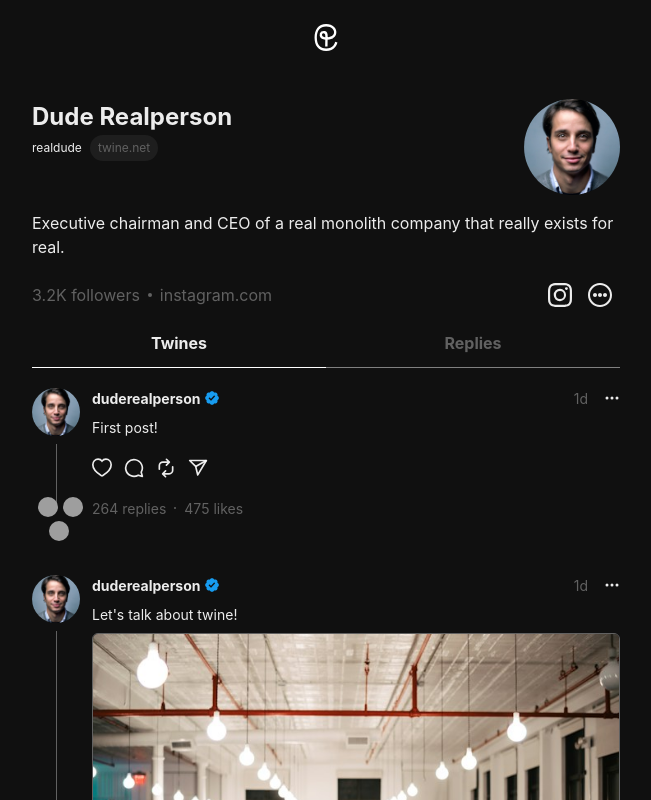
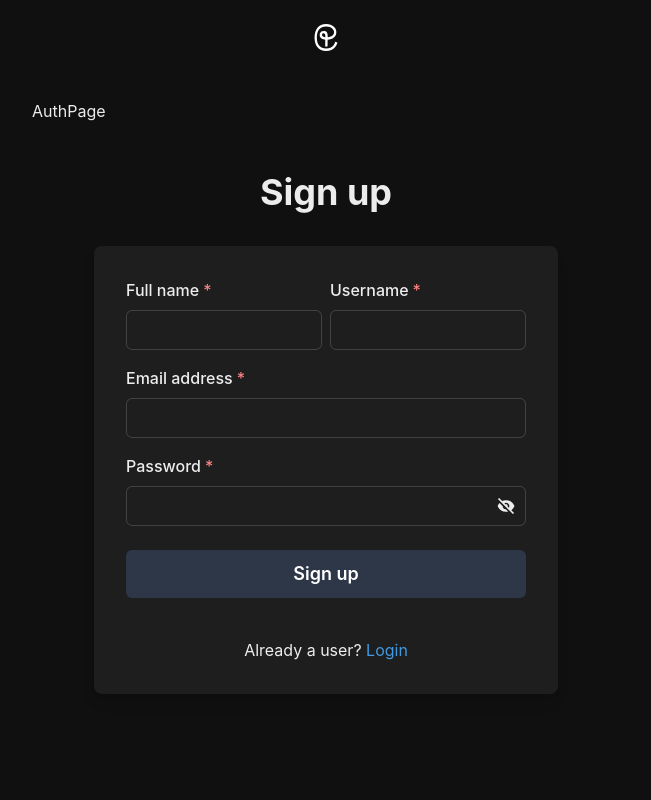
Before and after one commit to ReFabri/Twine, a React (Vite) app in the folder frontend/: page /auth in a window 1280 px wide. Shown: the top 800 px of the page, without its empty margins (314-965 px from the left). Built offline with nearby package versions, Linux system fonts and the light colour scheme; grey boxes are pictures that could not be loaded.

Commit message:
Add Authpage.jsx to frontend

```diff
--- a/frontend/src/App.jsx
+++ b/frontend/src/App.jsx
@@ -4,6 +4,7 @@
 import HomePage from "./pages/HomePage";
 import UserPage from "./pages/UserPage";
 import PostPage from "./pages/PostPage";
+import AuthPage from "./pages/AuthPage";
 
 function App() {
   return (
@@ -11,6 +12,7 @@
       <Header />
       <Routes>
         <Route path="/" element={<HomePage />} />
+        <Route path="/auth" element={<AuthPage />} />
         <Route path="/:username" element={<UserPage />} />
         <Route path="/:username/post/:pid" element={<PostPage />} />
       </Routes>
--- /dev/null
+++ b/frontend/src/components/SignupCard.jsx
@@ -0,0 +1,144 @@
+import { useState } from "react";
+import { BiSolidShow, BiSolidHide } from "react-icons/bi";
+import {
+  Flex,
+  Box,
+  FormControl,
+  FormLabel,
+  Input,
+  InputGroup,
+  Stack,
+  HStack,
+  InputRightElement,
+  Button,
+  Heading,
+  Text,
+  useColorModeValue,
+  Link,
+} from "@chakra-ui/react";
+
+const SignupCard = () => {
+  const [authScreen, setAuthScreen] = useState("TODO");
+  const [showPassword, setShowPassword] = useState(false);
+  const [inputs, setInputs] = useState({
+    name: "",
+    username: "",
+    email: "",
+    password: "",
+  });
+
+  const handleSignup = (e) => {
+    //TODO
+    e.preventDefault();
+    console.log(authScreen);
+  };
+
+  return (
+    <Flex align={"center"} justify={"center"}>
+      <Stack spacing={8} mx={"auto"} maxW={"lg"} py={12} px={6}>
+        <Stack align={"center"}>
+          <Heading fontSize={"4xl"} textAlign={"center"}>
+            Sign up
+          </Heading>
+        </Stack>
+        <Box
+          rounded={"lg"}
+          bg={useColorModeValue("white", "gray.dark")}
+          boxShadow={"lg"}
+          p={8}
+        >
+          <Stack spacing={4}>
+            <HStack>
+              <Box>
+                <FormControl isRequired>
+                  <FormLabel>Full name</FormLabel>
+                  <Input
+                    type="text"
+                    onChange={(e) =>
+                      setInputs({ ...inputs, name: e.target.value })
+                    }
+                    value={inputs.name}
+                  />
+                </FormControl>
+              </Box>
+              <Box>
+                <FormControl isRequired>
+                  <FormLabel>Username</FormLabel>
+                  <Input
+                    type="text"
+                    onChange={(e) =>
+                      setInputs({ ...inputs, username: e.target.value })
+                    }
+                    value={inputs.username}
+                  />
+                </FormControl>
+              </Box>
+            </HStack>
+            <FormControl isRequired>
+              <FormLabel>Email address</FormLabel>
+              <Input
+                type="email"
+                onChange={(e) =>
+                  setInputs({ ...inputs, email: e.target.value })
+                }
+                value={inputs.email}
+              />
+            </FormControl>
+            <FormControl isRequired>
+              <FormLabel>Password</FormLabel>
+              <InputGroup>
+                <Input
+                  type={showPassword ? "text" : "password"}
+                  onChange={(e) =>
+                    setInputs({ ...inputs, password: e.target.value })
+                  }
+                  value={inputs.password}
+                />
+                <InputRightElement h={"full"}>
+                  <Button
+                    p={0}
+                    m={0}
+                    variant={"ghost"}
+                    onClick={() =>
+                      setShowPassword((showPassword) => !showPassword)
+                    }
+                  >
+                    {showPassword ? (
+                      <BiSolidShow size="50%" />
+                    ) : (
+                      <BiSolidHide size="50%" />
+                    )}
+                  </Button>
+                </InputRightElement>
+              </InputGroup>
+            </FormControl>
+            <Stack spacing={10} pt={2}>
+              <Button
+                loadingText="Submitting"
+                size="lg"
+                bg={useColorModeValue("gray.600", "gray.700")}
+                color={"white"}
+                _hover={{
+                  bg: useColorModeValue("gray.700", "gray.800"),
+                }}
+                onClick={handleSignup}
+              >
+                Sign up
+              </Button>
+            </Stack>
+            <Stack pt={6}>
+              <Text align={"center"}>
+                Already a user?{" "}
+                <Link color={"blue.400"} onClick={() => setAuthScreen("login")}>
+                  Login
+                </Link>
+              </Text>
+            </Stack>
+          </Stack>
+        </Box>
+      </Stack>
+    </Flex>
+  );
+};
+
+export default SignupCard;
--- /dev/null
+++ b/frontend/src/pages/AuthPage.jsx
@@ -0,0 +1,12 @@
+import SignupCard from "../components/SignupCard";
+
+const AuthPage = () => {
+  return (
+    <>
+      AuthPage
+      <SignupCard />
+    </>
+  );
+};
+
+export default AuthPage;
```
